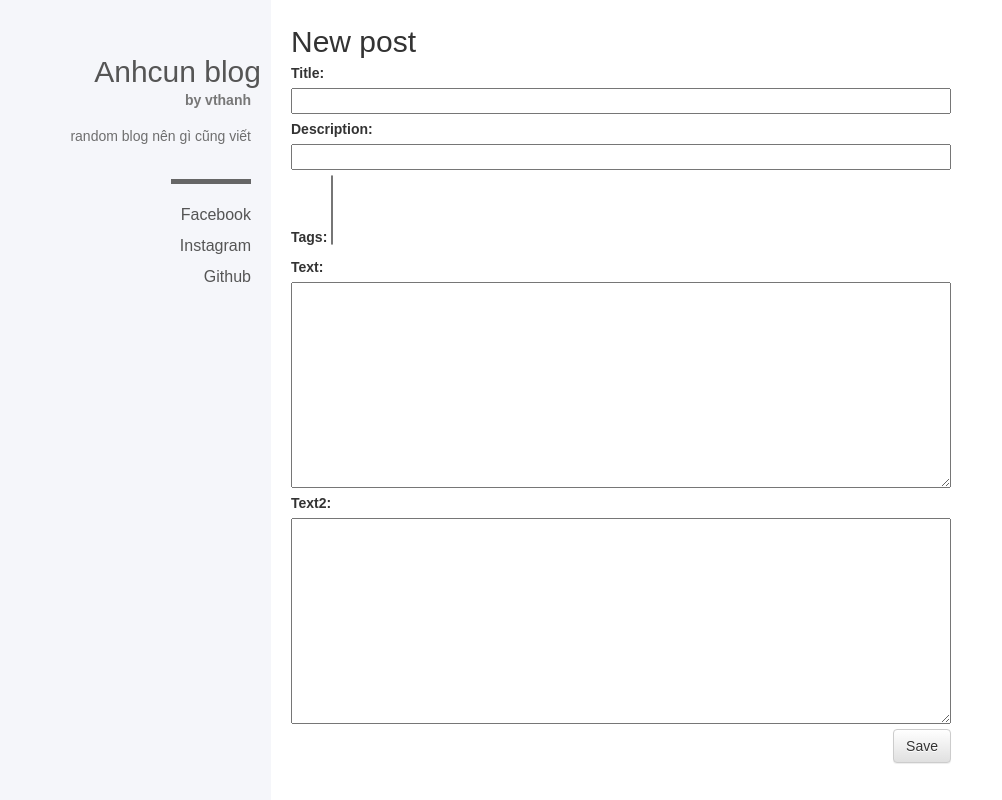
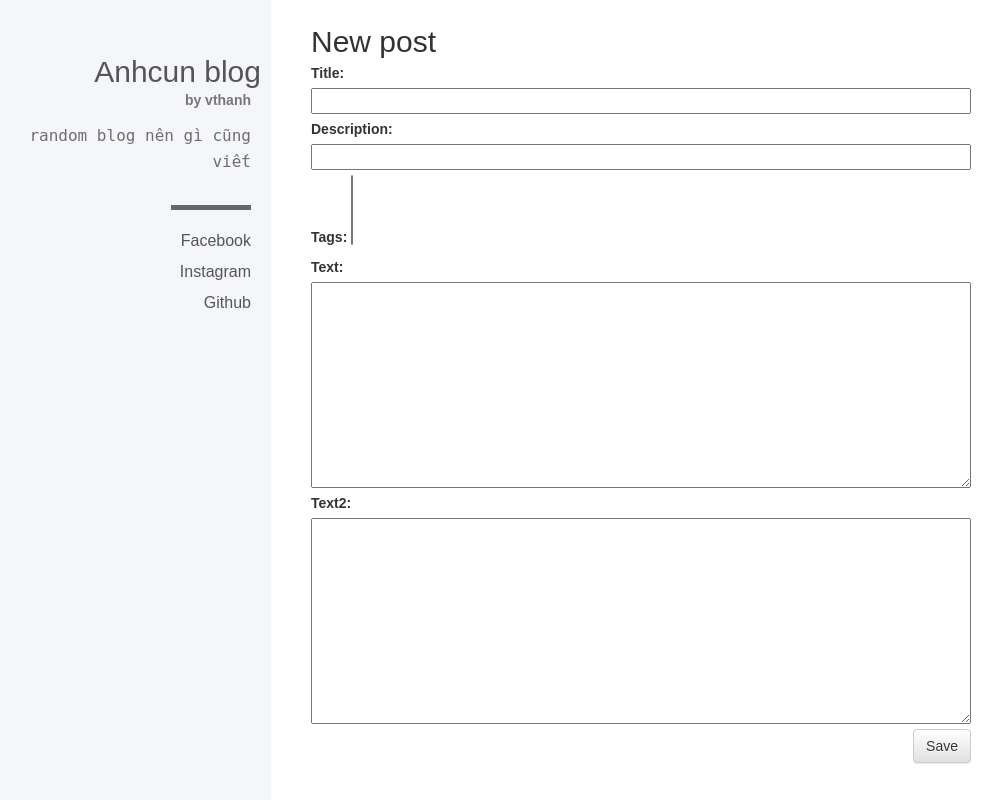
Before and after one commit to vthanh6494/my-first-blog, a Django app: page /post/new in a window 1280 px wide. Shown: the whole page, without its empty margins (29-1031 px from the left). Run offline with Django 3.2, Linux system fonts and the light colour scheme; the visitor is signed in with stand-in values (Sample User, id 1); data that the repository does not hold is empty; some libraries are stand-ins or nearby versions.

Commit message:
update blog css

```diff
--- a/blog/static/css/blog.css
+++ b/blog/static/css/blog.css
@@ -44,6 +44,7 @@
 
 a {
     color: #555;
+    text-decoration: none;
 }
 
 a:hover {
@@ -60,7 +61,7 @@ h1, h2, h4 {
 }
 
 h3 {
-    font-size: 14px;
+    font-size: 16px;
     line-height: 26px;
     color: #6e6e6e;
     font-weight: 300;
@@ -69,6 +70,7 @@ h3 {
     margin-top: 15px;
     padding-left: 10px;
     padding-right: 10px;
+    font-family: monospace;
 }
 
 .date {
@@ -115,13 +117,14 @@ body {
     font-family: "Arial", Helvetica, sans-serif;
     font-size: 14px;
     color: #333;
+    margin: 0;
 }
 .container {
     max-width: 700px;
     height: auto;
     padding: 20px;
     word-wrap: break-word;
-    margin-left: 300px;
+    margin-left: 320px;
 }
 .post p {
     font-weight: 300;
```
